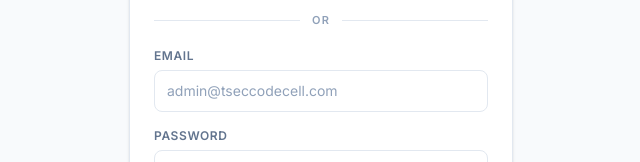
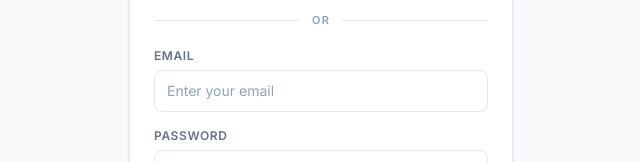
Before and after one commit to tseccodecell-org/CodeCell-2.0-Admin, a Next.js app: page /login in a window 1280 px wide. Shown: the part 349-511 px from the top of the page, without its empty margins (319-959 px from the left). Built offline with nearby package versions, Linux system fonts and the light colour scheme; no server answers.

Commit message:
Stop the login page suggesting a real admin address
The email placeholder read admin@tseccodecell.com, which handed anyone
opening the login page a plausible account name to aim at. It now just
says what the field is, matching the password field beside it.

```diff
--- a/app/login/page.tsx
+++ b/app/login/page.tsx
@@ -102,7 +102,7 @@ function LoginForm() {
                 type="email"
                 value={email}
                 onChange={e => { setEmail(e.target.value); setError('') }}
-                placeholder="admin@tseccodecell.com"
+                placeholder="Enter your email"
                 required
                 autoComplete="username"
                 className="w-full px-3 py-2.5 rounded-lg border border-slate-200 text-slate-800 text-sm placeholder-slate-400 focus:outline-none focus:border-slate-400"
```
